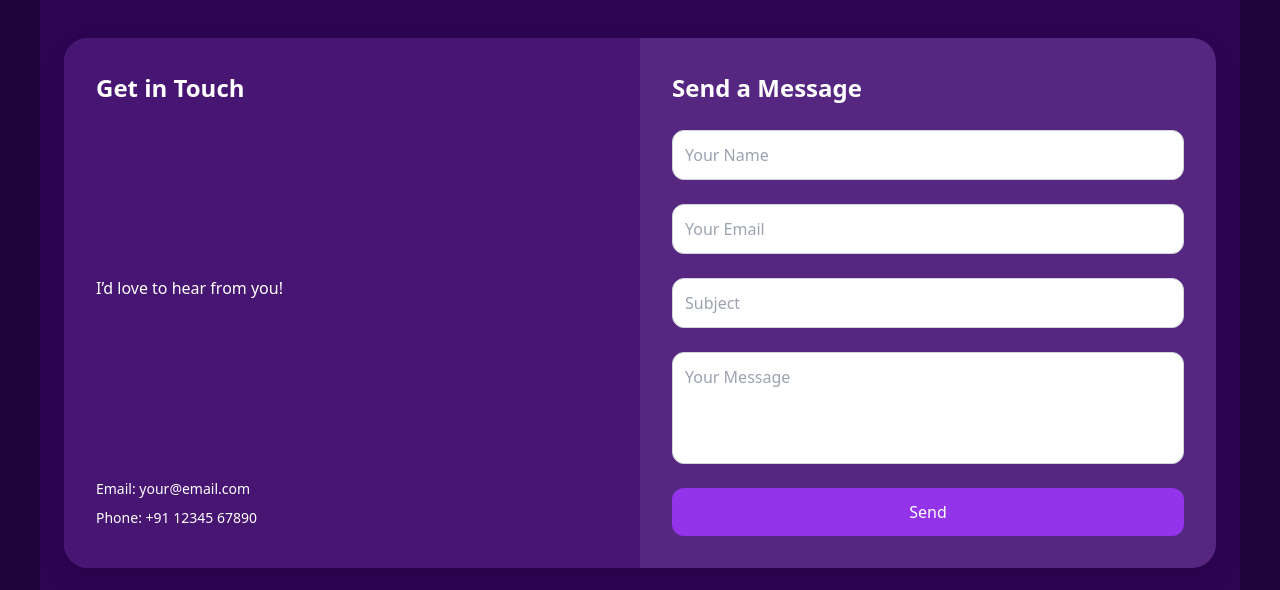
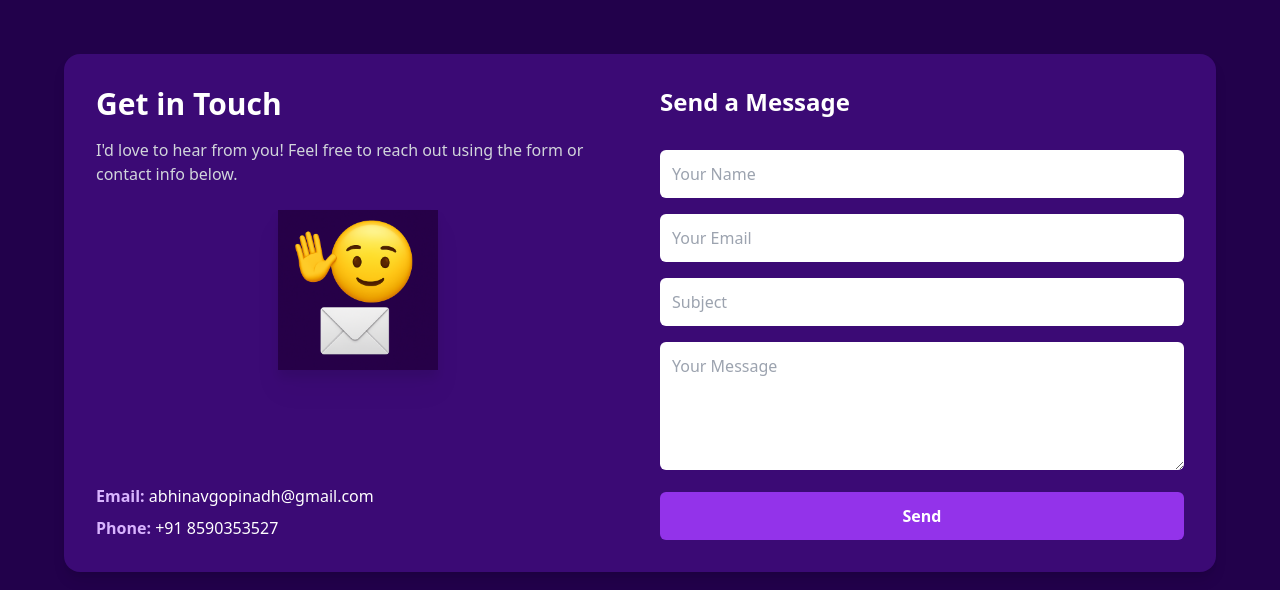
Before and after one commit to ABHINAV-GOPINADH/portfolio-nextjs, a Next.js app: page / in a window 1280 px wide. Shown: the part 1542-2132 px from the top of the page. Built offline with nearby package versions, Linux system fonts and the light colour scheme; no server answers; the database is empty.

Commit message:
july 23 second time

```diff
--- a/package.json
+++ b/package.json
@@ -10,6 +10,7 @@
   },
   "dependencies": {
     "framer-motion": "^12.6.5",
+    "lottie-react": "^2.4.1",
     "mongodb": "^6.16.0",
     "mongoose": "^8.13.2",
     "next": "15.3.0",
--- a/src/app/page.tsx
+++ b/src/app/page.tsx
@@ -9,7 +9,7 @@ console.log({ Hero, Services, About, Work, Contact });
 
 export default async function Home() {
   return (
-    <main className="w-full max-w-[1440px] mx-auto px-4 sm:px-6 md:px-10">
+    <main className="w-full m-0 p-0 overflow-x-hidden">
       <Navbar/>
       <Hero />
       <Services/>
--- a/src/components/Contact.tsx
+++ b/src/components/Contact.tsx
@@ -1,5 +1,6 @@
 "use client";
 import { useState } from "react";
+
 
 const Contact = () => {
   const [formData, setFormData] = useState({
@@ -38,24 +39,42 @@ const Contact = () => {
   };
 
   return (
-    <section className="contact-section" id="contact">
-      <div className="contact-container">
-        <div className="contact-info">
-          <h2 className="contact-info-title">Get in Touch</h2>
-          <p className="contact-info-desc">I’d love to hear from you!</p>
-          <div className="contact-info-details">
-            <p>Email: your@email.com</p>
-            <p>Phone: +91 12345 67890</p>
+    <section id="contact" className="w-full bg-[#22014b] text-white py-16 px-4 md:px-10">
+      <div className="max-w-6xl mx-auto grid grid-cols-1 md:grid-cols-2 gap-10 bg-[#3b0a75] rounded-2xl p-8 shadow-lg">
+
+        {/* Left side: Contact Info */}
+      <div className="flex flex-col justify-between items-start">
+        <div>
+          <h2 className="text-3xl font-bold mb-4">Get in Touch</h2>
+          <p className="text-gray-300 mb-6">
+            I'd love to hear from you! Feel free to reach out using the form or contact info below.
+          </p>
+
+          {/* Inserted Image */}
+          <div className="w-full flex justify-center my-6">
+          <img
+            src="/contact_us.png"
+            alt="Contact Icon"
+            className="w-40 h-40 object-contain mx-auto drop-shadow-xl"
+          />
           </div>
         </div>
 
-        <form className="contact-form" onSubmit={handleSubmit}>
-          <h3 className="form-title">Send a Message</h3>
+        <div className="mt-6 space-y-2">
+          <p><span className="font-semibold text-purple-300">Email:</span> abhinavgopinadh@gmail.com</p>
+          <p><span className="font-semibold text-purple-300">Phone:</span> +91 8590353527</p>
+        </div>
+      </div>
+
+
+        {/* Right side: Contact Form */}
+        <form onSubmit={handleSubmit} className="space-y-4">
+          <h3 className="text-2xl font-semibold mb-4">Send a Message</h3>
           <input
             type="text"
             name="name"
             placeholder="Your Name"
-            className="form-input"
+            className="w-full p-3 rounded-md bg-white text-black"
             value={formData.name}
             onChange={handleChange}
             required
@@ -64,7 +83,7 @@ const Contact = () => {
             type="email"
             name="email"
             placeholder="Your Email"
-            className="form-input"
+            className="w-full p-3 rounded-md bg-white text-black"
             value={formData.email}
             onChange={handleChange}
             required
@@ -73,7 +92,7 @@ const Contact = () => {
             type="text"
             name="subject"
             placeholder="Subject"
-            className="form-input"
+            className="w-full p-3 rounded-md bg-white text-black"
             value={formData.subject}
             onChange={handleChange}
             required
@@ -81,18 +100,23 @@ const Contact = () => {
           <textarea
             name="message"
             placeholder="Your Message"
-            className="form-textarea"
+            className="w-full p-3 h-32 rounded-md bg-white text-black"
             value={formData.message}
             onChange={handleChange}
             required
           ></textarea>
-          <button type="submit" className="form-button">
+          <button
+            type="submit"
+            className="w-full bg-purple-600 hover:bg-purple-700 text-white font-semibold py-3 rounded-md transition duration-200"
+          >
             Send
           </button>
         </form>
+
       </div>
     </section>
   );
+
 };
 
 export default Contact;
```
Also changed, not shown: public/contact_us.png (added), 1 other file (tests, documents, lock files or other folders).
